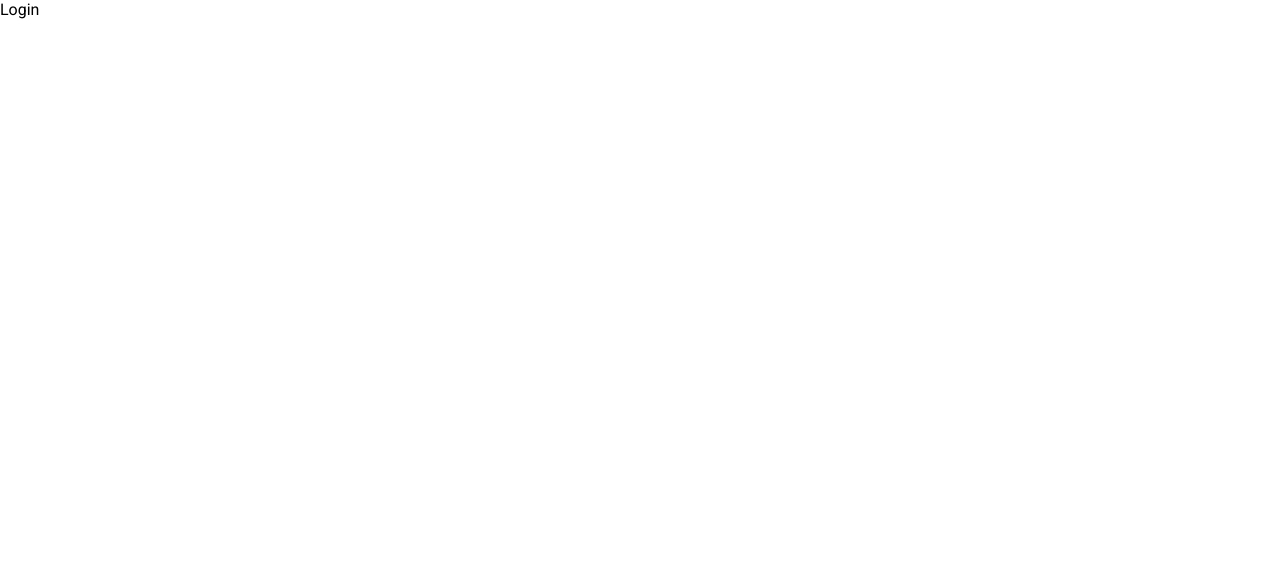
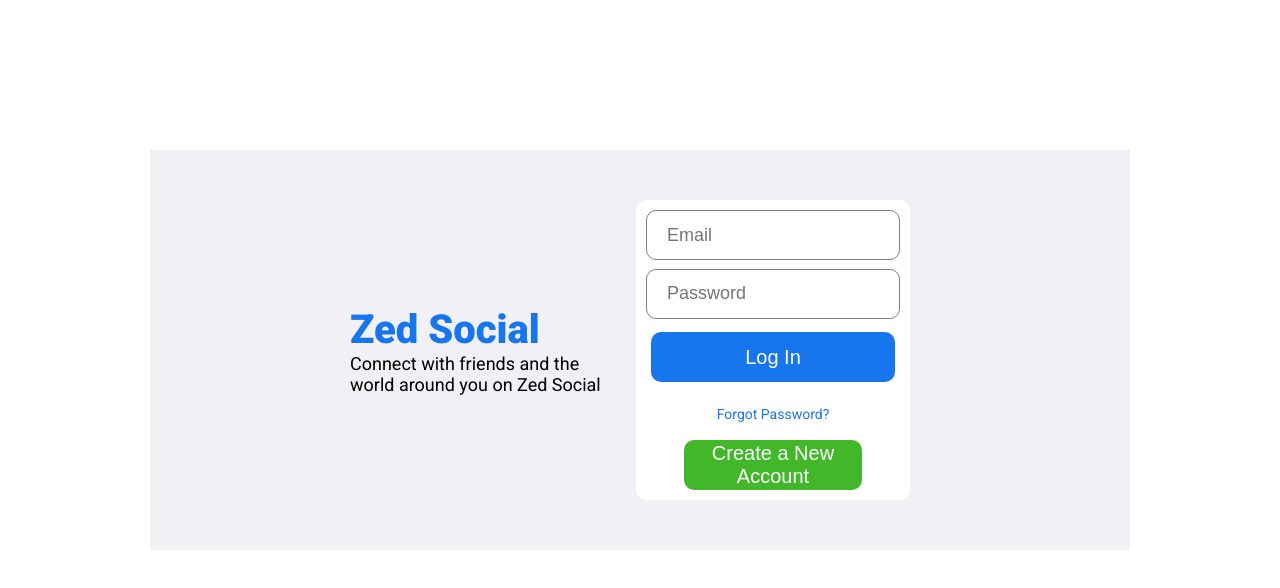
Before and after one commit to Leyla-Akkurt/React-Social-Media-App, a React (Vite) app: page /login in a window 1280 px wide. Shown: the top 588 px of the page. Built offline with nearby package versions, Linux system fonts and the light colour scheme.

Commit message:
login page was added

```diff
--- a/src/components/rightbar/Rightbar.jsx
+++ b/src/components/rightbar/Rightbar.jsx
@@ -1,10 +1,11 @@
 import "./rightbar.css";
 import { Users } from "../../data";
 import Online from "../online/Online";
-import CloseFriend from './../closeFriend/CloseFriend';
 import UserFriends from './../userFriends/UserFriends';
 
 function Rightbar({ profile }) {
+  const [first,second,...newUser]=Users;
+
   const HomeRightbar = () => {
     return (
       <>
@@ -44,17 +45,17 @@ function Rightbar({ profile }) {
             <span className="InfoKey">Relationship: </span>
             <span className="InfoValue">Single</span>
           </div>
-
+          </div>
         <h4 className="rightbarTitle">User Friends</h4>
           <div className="rightbarFollowings">
 
-            {Users.map(user=>(
+            {newUser.map(user=>(
               <UserFriends key={user.id} {...user}/>
             ))}
         </div>
 
 
-        </div>
+
       </>
     );
   };
--- a/src/components/rightbar/rightbar.css
+++ b/src/components/rightbar/rightbar.css
@@ -29,44 +29,42 @@
   font-weight: 500;
   margin-bottom: 10px;
 }
-.rightbarFollowings{
-  /* display: flex;
-  flex-wrap: wrap;
-  justify-content: space-between; */
-  display:grid;
-  grid-template-columns: repeat(4,1fr);
-  gap:5px;
 
-
-}
-.rightbarTitle{
+.rightbarTitle {
   font-size: 18px;
   font-weight: 500;
-  margin-bottom: 20px;
+  margin-bottom: 5px;
 }
-.rightbarInfo{
+.rightbarInfo {
   margin-bottom: 30px;
 }
 
-.rightbarInfoItem{
+.rightbarInfoItem {
   margin-bottom: 10px;
 }
-.InfoKey{
+.InfoKey {
   font-weight: 500;
-  margin-right: 15px;
+  margin-right: 5px;
   color: #555;
 }
 
-.InfoValue{
+.InfoValue {
   font-weight: 300;
 }
-.rightbarFollowing{
+.rightbarFollowings {
+  display: flex;
+  flex-wrap: wrap;
+  justify-content: space-between;
+  /* display: grid;
+  grid-template-columns: repeat(4, 1fr);
+  gap: 5px; */
+}
+.rightbarFollowing {
   display: flex;
   flex-direction: column;
   margin-bottom: 20px;
   cursor: pointer;
-  margin-top:25px;
-
+  margin-top: 25px;
 }
 
 /* @media screen and (max-width: 852px) {
--- a/src/pages/login/Login.jsx
+++ b/src/pages/login/Login.jsx
@@ -1,13 +1,27 @@
-import './login.css';
-
+import "./login.css";
 
 function Login() {
   return (
-    <div>
-      Login
+    <div className="login_container">
+      <div className="loginWrapper">
+        <div className="loginLeft">
+          <h3 className="loginLogo">Zed Social</h3>
+          <span className="loginDesc">
+            Connect with friends and the world around you on Zed Social
+          </span>
+        </div>
+        <div className="loginRight">
+          <div className="loginBox">
+            <input type="email" className="email" placeholder="Email" />
+            <input type="password" className="password" placeholder="Password" />
+            <button className="login">Log In</button>
+            <span className="loginForgot">Forgot Password?</span>
+            <button className="loginRegister">Create a New Account</button>
+          </div>
+        </div>
+      </div>
     </div>
-
-  )
+  );
 }
 
-export default Login
+export default Login;
--- a/src/pages/login/login.css
+++ b/src/pages/login/login.css
@@ -0,0 +1,75 @@
+.loginWrapper {
+  padding: 200px;
+  background-color: #f0f0f5;
+  height: 300px;
+  display: flex;
+  margin: 150px;
+  align-items: center;
+  justify-content: center;
+}
+.loginLeft {
+  flex: 1;
+}
+.loginRight {
+  flex: 1;
+}
+.loginLogo {
+  color: #1775ee;
+  font-size: 40px;
+  font-weight: 800;
+}
+.loginDesc {
+  font-size: 18px;
+}
+.loginBox {
+  margin: 20px;
+  height: 300px;
+  background-color: white;
+  display: flex;
+  flex-direction: column;
+  justify-content: space-between;
+  gap: 2px;
+  border-radius: 10px;
+  padding: 10px;
+}
+input {
+  height: 50px;
+  border-radius: 10px;
+  border: 1px solid gray;
+ padding-left: 20px;
+ font-size: 18px;
+}
+input:focus{
+    outline: none;
+}
+.login {
+  margin: 5px;
+  padding: 5px;
+  height: 50px;
+  border-radius: 10px;
+  background-color: #1775ee;
+  border: none;
+  cursor: pointer;
+  color: white;
+  font-weight: 500;
+  font-size: 20px;
+}
+.loginForgot {
+  font-size: 14px;
+  padding: 10px;
+  text-align: center;
+  color: #1775ee;
+  cursor: pointer;
+}
+.loginRegister {
+  background-color: #42b72a;
+  width: 70%;
+  height: 50px;
+  border-radius: 10px;
+  align-self: center;
+  border: none;
+  cursor: pointer;
+  color: white;
+  font-weight: 500;
+  font-size: 20px;
+}
```
